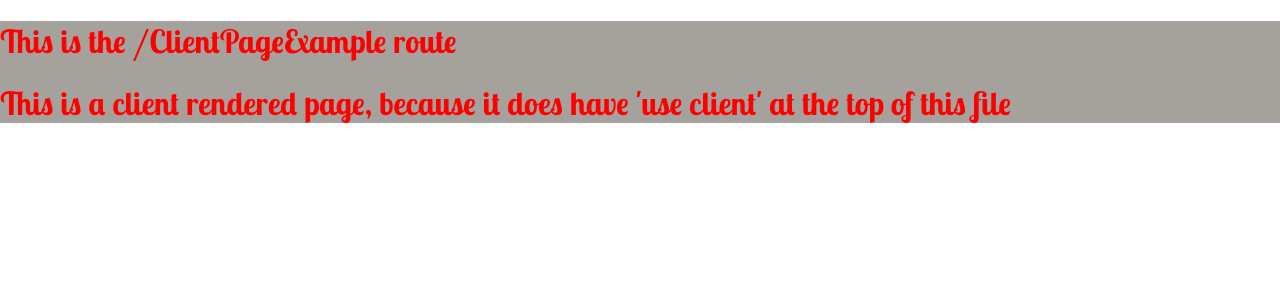
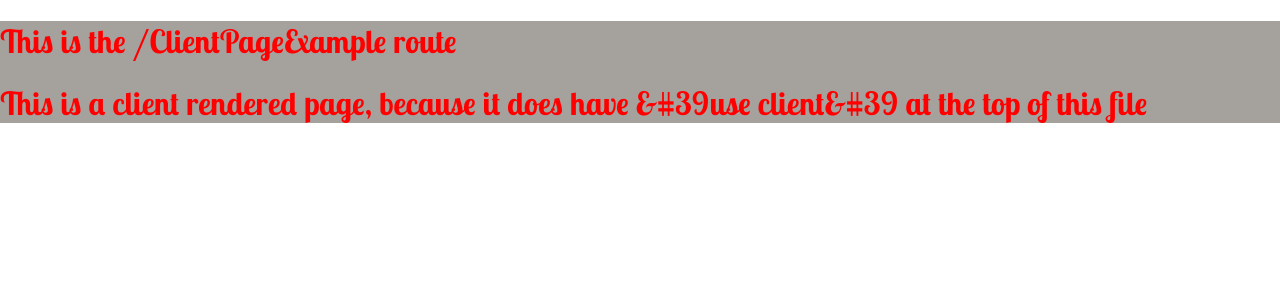
Before and after one commit to Hack-Weekly/emerald-chameleon-chat, a Next.js app in the folder client/: page /ClientPageExample in a window 1280 px wide. Shown: the top 300 px of the page. Built offline with nearby package versions, Linux system fonts and the light colour scheme.

Commit message:
replaced single quotes with HTML entitiy code

```diff
--- a/client/app/ClientPageExample/page.tsx
+++ b/client/app/ClientPageExample/page.tsx
@@ -16,8 +16,8 @@ const PageOneExample = () => {
     <div>
       <h1>This is the /ClientPageExample route</h1>
       <h1>
-        This is a client rendered page, because it does have 'use client' at the top
-        of this file
+        This is a client rendered page, because it does have &#39use client&#39 at
+        the top of this file
       </h1>
     </div>
   )
--- a/client/app/PageOneExample/page.tsx
+++ b/client/app/PageOneExample/page.tsx
@@ -3,7 +3,7 @@ const PageOneExample = () => {
     <div>
       <h1>This is the /PageOneExample route</h1>
       <h1>
-        This is a server rendered page, because it doesn't have 'use client' at the
+        This is a server rendered page, because it doesn$#39t have &#39use client#&39
         top of this file
       </h1>
     </div>
```
Also changed, not shown: 1 other file (tests, documents, lock files or other folders).
